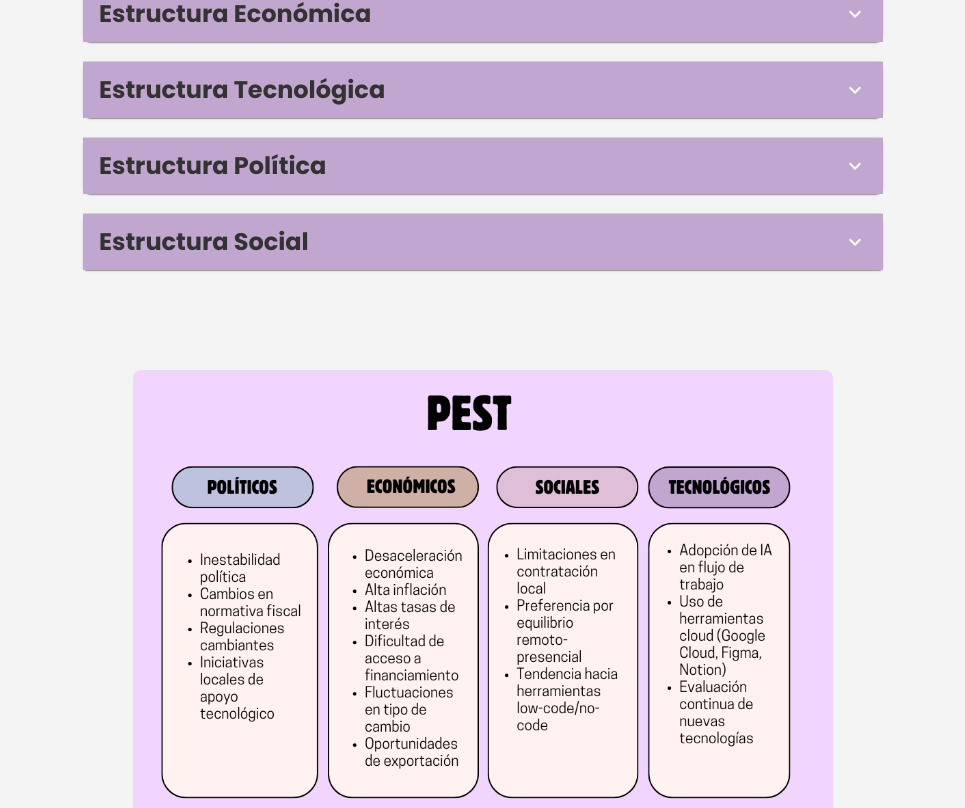
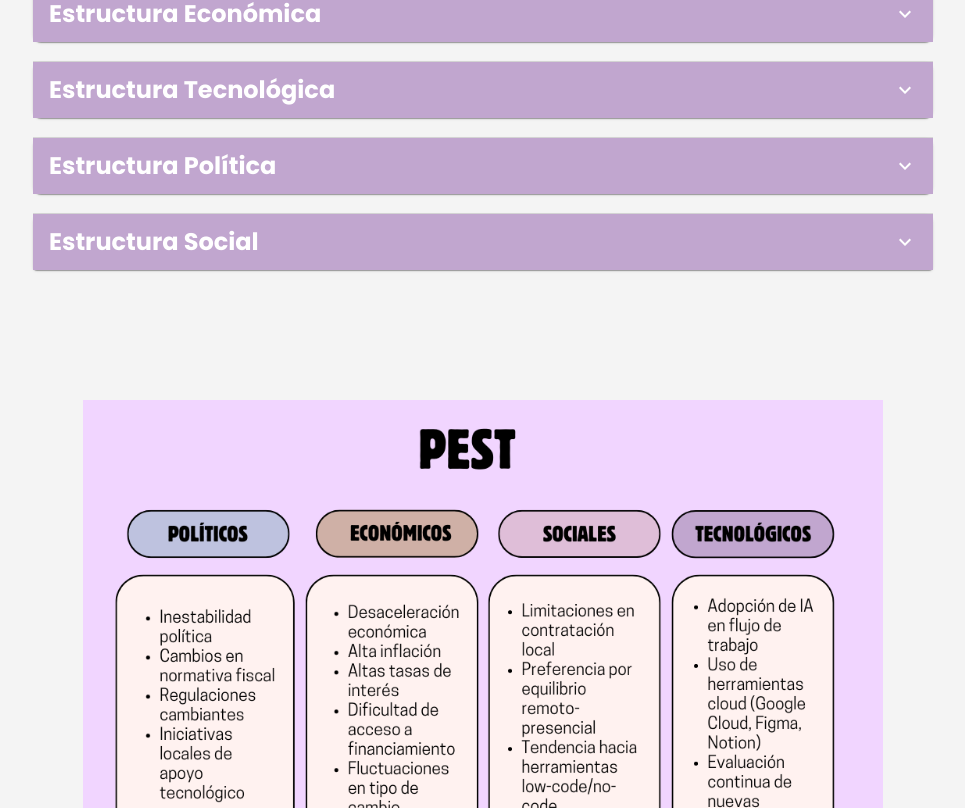
Before and after one commit to Belen-Humbert/proyecto-dise-o, a React (Vite) app in the folder proyectoUI/: page /pest in a window 1280 px wide. Shown: the part 172-980 px from the top of the page, without its empty margins (157-1122 px from the left). Built offline with nearby package versions, Linux system fonts and the light colour scheme; a web font is replaced by a local one.

Commit message:
corrección de colores en títulos y acordeón

```diff
--- a/proyectoUI/src/Styles/PESTlila.module.css
+++ b/proyectoUI/src/Styles/PESTlila.module.css
@@ -1,9 +1,11 @@
 @import url('https://fonts.googleapis.com/css2?family=Poppins:wght@400;700&display=swap');
 
-/* Estilos del contenedor principal */
+/* Estilos generales */
 .pestLilaContainer {
   padding: 60px 20px;
   background-color: #f4f4f4;
+  max-width: 100%;
+  margin: 0 auto;
   text-align: center;
 }
 
@@ -11,60 +13,70 @@
 .pestLilaTitle {
   font-family: 'Poppins', sans-serif !important;
   font-weight: 700;
-  color: #936A9F;
+  color: #936A9F !important;
   font-size: 3rem;
-  margin-bottom: 40px;
+  margin-bottom: 20px;
 }
 
-/* Para centrar el acordeón y darle un ancho máximo */
+/* Texto introductorio */
+.pestLilaIntroText {
+  font-family: 'Poppins', sans-serif !important;
+  font-size: 1.2rem;
+  color: #666 !important;
+  margin-bottom: 50px;
+  line-height: 1.7;
+  max-width: 900px;
+  margin: 0 auto !important;
+  text-align: center !important;
+  display: block;
+}
+
+/* Acordeón */
 .accordionWrapper {
-  max-width: 800px;
+  max-width: 900px;
   margin: 0 auto;
 }
 
 /* Estilos del acordeón */
 .pestLilaAccordion {
+  background-color: #c1a6cf !important; /* Fondo cerrado */
+  color: white !important; /* Texto en blanco */
+  font-family: 'Poppins', sans-serif !important;
   margin-bottom: 20px;
   border-radius: 8px;
 }
 
-/* Estilos del resumen del acordeón */
+/* Títulos del acordeón */
 .pestLilaAccordionSummary {
+  background-color: #c1a6cf !important;
+  color: white !important;
   font-family: 'Poppins', sans-serif !important;
-  background-color: #c1a6cf;
-  color: white;
   font-weight: 700 !important;
-  text-align: center;
+  justify-content: center !important;
+}
+
+/* Detalles del acordeón */
+.pestLilaAccordionDetails {
+  background-color: #f9f9f9 !important;
+  color: #666 !important;
+  font-family: 'Poppins', sans-serif !important;
+  line-height: 1.7 !important;
+  padding: 20px;
+}
+
+.pestLilaImageContainer {
+  margin-top: 50px;
+  display: flex;
   justify-content: center;
 }
 
-/* Estilos del contenido del acordeón */
-.pestLilaAccordionDetails {
-  background-color: #f9f9f9;
-  font-family: 'Poppins', sans-serif !important;
-  color: #666;
+.pestLilaImage {
+  max-width: 800px; /* Limita el ancho máximo de la imagen */
+  width: 100%; /* Asegura que ocupe el 100% del ancho disponible */
+  height: auto; /* Mantiene las proporciones de la imagen */
+  transition: transform 0.3s ease-in-out;
 }
 
-/* Estilos para el texto */
-.pestLilaText {
-  font-family: 'Poppins', sans-serif !important;
-  font-size: 1.2rem;
-  color: #666;
-  text-align: left;
-  line-height: 1.6;
+.pestLilaImage:hover {
+  transform: scale(1.05); /* Aumenta el tamaño de la imagen al hacer hover */
 }
-
-/*estilos para la imagen */
-.pestLilaImage {
-    width: 100%;
-    max-width: 700px; /* Aumenté el ancho máximo */
-    height: auto;
-    transition: transform 0.3s ease-in-out; /* Transición suave */
-    border-radius: 8px; /* Bordes redondeados */
-    margin: 20px auto; /* Centrar la imagen */
-    display: block; /* Para que respete el margin auto */
-  }
-
-  .pestLilaImage:hover {
-    transform: scale(1.1); /* Aumenté el zoom a 1.1 */
-  }
--- a/proyectoUI/src/screens/PESTlila.jsx
+++ b/proyectoUI/src/screens/PESTlila.jsx
@@ -15,7 +15,7 @@ const PESTlila = () => {
         sx={{
           fontFamily: 'Poppins, sans-serif',
           fontWeight: 700,
-          color: '#936A9F',
+          color: '#c1a6cf',
           fontSize: '3rem',
           marginBottom: '40px',
           textAlign: 'center'
@@ -30,20 +30,20 @@ const PESTlila = () => {
           sx={{
             marginBottom: '20px',
             borderRadius: '8px',
-            backgroundColor: '#c1a6cf',
+            backgroundColor: '#c1a6cf',  // Fondo del acordeón cerrado
           }}
         >
           <AccordionSummary
             expandIcon={<ExpandMoreIcon sx={{ color: 'white' }} />}
             sx={{
-              backgroundColor: '#c1a6cf',
-              color: 'white',
+              backgroundColor: '#c1a6cf',  // Color de fondo
+              color: 'white',  // Texto del título en blanco
               fontFamily: 'Poppins, sans-serif',
               fontWeight: 700,
               justifyContent: 'center',
             }}
           >
-            <Typography variant="h5" sx={{ fontFamily: 'Poppins, sans-serif', fontWeight: 700 }}>
+            <Typography variant="h5" sx={{ fontFamily: 'Poppins, sans-serif', fontWeight: 700, color: 'white' }}>
               Estructura Económica
             </Typography>
           </AccordionSummary>
@@ -73,20 +73,20 @@ const PESTlila = () => {
           sx={{
             marginBottom: '20px',
             borderRadius: '8px',
-            backgroundColor: '#c1a6cf',
+            backgroundColor: '#c1a6cf',  // Fondo del acordeón cerrado
           }}
         >
           <AccordionSummary
             expandIcon={<ExpandMoreIcon sx={{ color: 'white' }} />}
             sx={{
-              backgroundColor: '#c1a6cf',
-              color: 'white',
+              backgroundColor: '#c1a6cf',  // Color de fondo
+              color: 'white',  // Texto del título en blanco
               fontFamily: 'Poppins, sans-serif',
               fontWeight: 700,
               justifyContent: 'center',
             }}
           >
-            <Typography variant="h5" sx={{ fontFamily: 'Poppins, sans-serif', fontWeight: 700 }}>
+            <Typography variant="h5" sx={{ fontFamily: 'Poppins, sans-serif', fontWeight: 700, color: 'white' }}>
               Estructura Tecnológica
             </Typography>
           </AccordionSummary>
@@ -112,20 +112,20 @@ const PESTlila = () => {
           sx={{
             marginBottom: '20px',
             borderRadius: '8px',
-            backgroundColor: '#c1a6cf',
+            backgroundColor: '#c1a6cf',  // Fondo del acordeón cerrado
           }}
         >
           <AccordionSummary
             expandIcon={<ExpandMoreIcon sx={{ color: 'white' }} />}
             sx={{
-              backgroundColor: '#c1a6cf',
-              color: 'white',
+              backgroundColor: '#c1a6cf',  // Color de fondo
+              color: 'white',  // Texto del título en blanco
               fontFamily: 'Poppins, sans-serif',
               fontWeight: 700,
               justifyContent: 'center',
             }}
           >
-            <Typography variant="h5" sx={{ fontFamily: 'Poppins, sans-serif', fontWeight: 700 }}>
+            <Typography variant="h5" sx={{ fontFamily: 'Poppins, sans-serif', fontWeight: 700, color: 'white' }}>
               Estructura Política
             </Typography>
           </AccordionSummary>
@@ -151,20 +151,20 @@ const PESTlila = () => {
           sx={{
             marginBottom: '20px',
             borderRadius: '8px',
-            backgroundColor: '#c1a6cf',
+            backgroundColor: '#c1a6cf',  // Fondo del acordeón cerrado
           }}
         >
           <AccordionSummary
             expandIcon={<ExpandMoreIcon sx={{ color: 'white' }} />}
             sx={{
-              backgroundColor: '#c1a6cf',
-              color: 'white',
+              backgroundColor: '#c1a6cf',  // Color de fondo
+              color: 'white',  // Texto del título en blanco
               fontFamily: 'Poppins, sans-serif',
               fontWeight: 700,
               justifyContent: 'center',
             }}
           >
-            <Typography variant="h5" sx={{ fontFamily: 'Poppins, sans-serif', fontWeight: 700 }}>
+            <Typography variant="h5" sx={{ fontFamily: 'Poppins, sans-serif', fontWeight: 700, color: 'white' }}>
               Estructura Social
             </Typography>
           </AccordionSummary>
```
